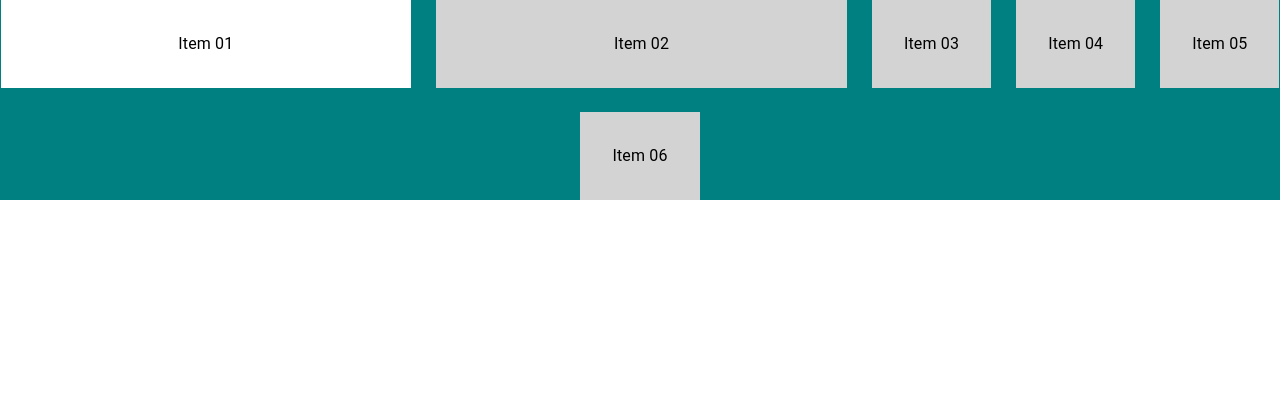
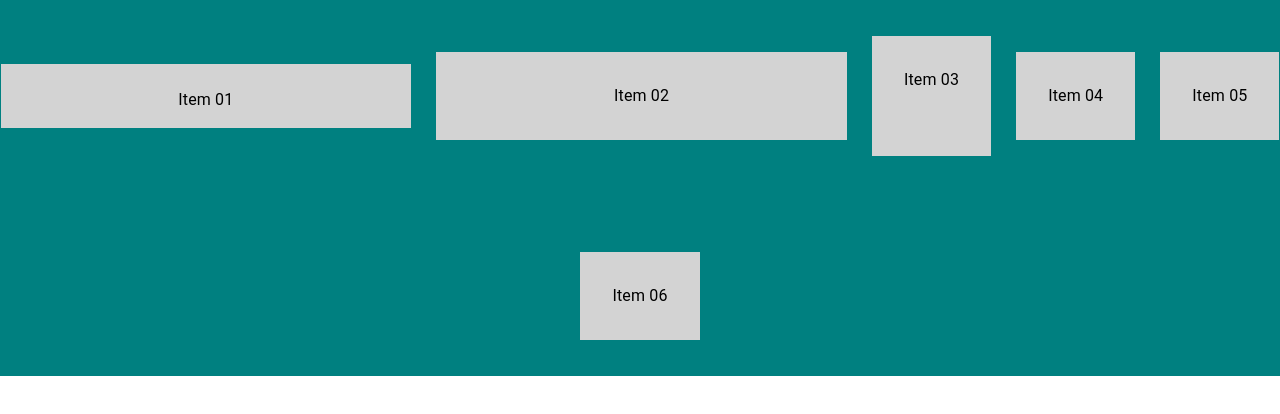
Before and after one commit to dineshabey/react-MUI, a React (Create React App) app: page / in a window 1280 px wide. Shown: the top 414 px of the page. Built offline with nearby package versions, Linux system fonts and the light colour scheme.

Commit message:
add interactive alingments - GRID

```diff
--- a/src/layouts/LearnGrid.js
+++ b/src/layouts/LearnGrid.js
@@ -6,14 +6,18 @@ export default function LearnGrid() {
     <div>
       <Grid
         container
-        sx={{ bgcolor: 'teal' }}
+        sx={{ bgcolor: 'teal',height:'400px' }}
         spacing={3}
         justifyContent='space-around'
+        alignItems={'center'}
+        // alignContent={'center'}
+
         >
         <Grid item xs={6} sm={4}>
           <Box sx={{
             bgcolor: 'lightgrey',
-            p:4,
+            pt:3,
+            pb:2,
             '&:hover':{bgcolor:'white'},
              }}>
             <Typography>Item 01</Typography>
@@ -21,14 +25,15 @@ export default function LearnGrid() {
           </Box>
         </Grid>
         <Grid item xs={6} sm={4}>
-          <Box sx={{ bgcolor: 'lightgrey',p:4 ,
+          <Box sx={{ bgcolor: 'lightgrey',p:4,
            '&:hover':{bgcolor:'red'},}}>
             <Typography>Item 02</Typography>
 
           </Box>
         </Grid>
         <Grid item >
-          <Box sx={{ bgcolor: 'lightgrey',p:4,
+          <Box sx={{ bgcolor: 'lightgrey',pt:4,pb:8,pl:4,pr:4,
+
            '&:hover':{bgcolor:'yellow'}, }}>
             <Typography>Item 03</Typography>
 
```
